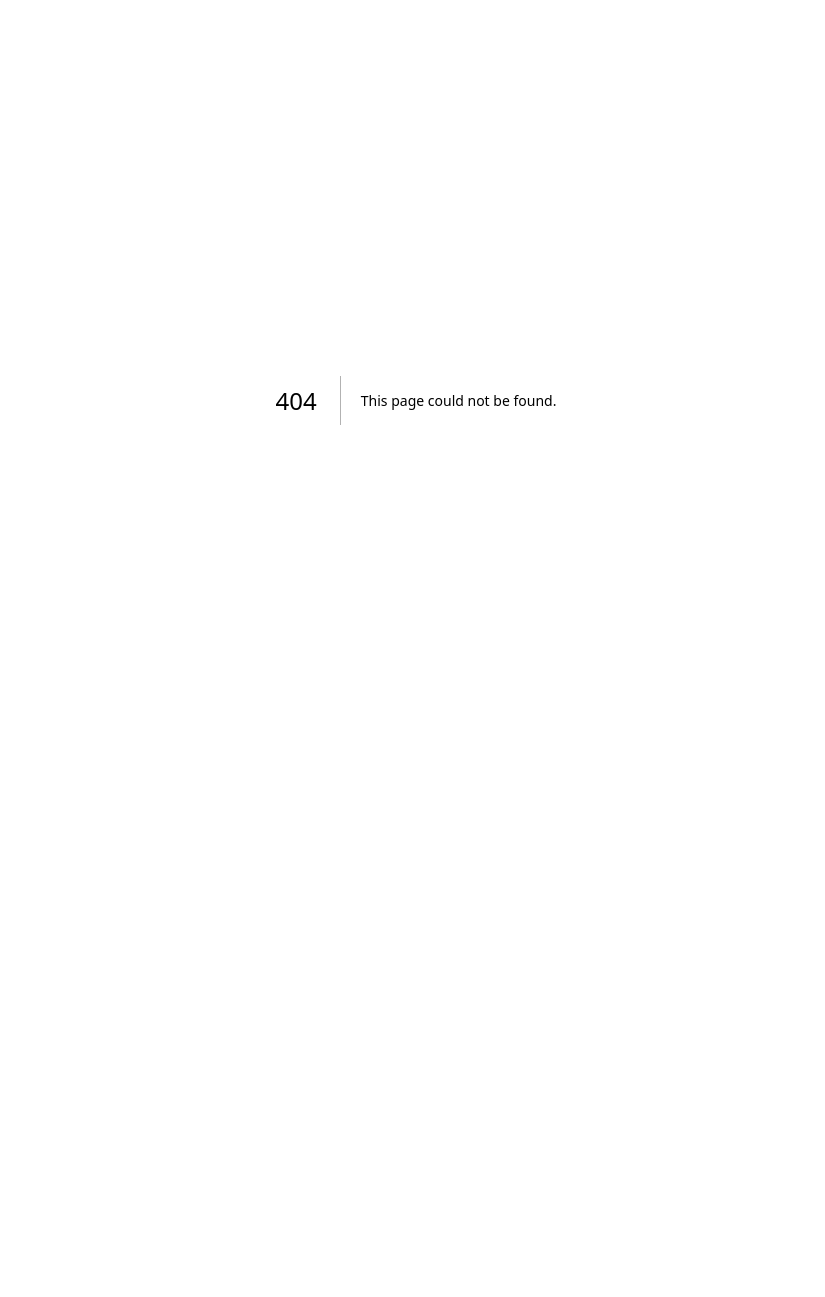
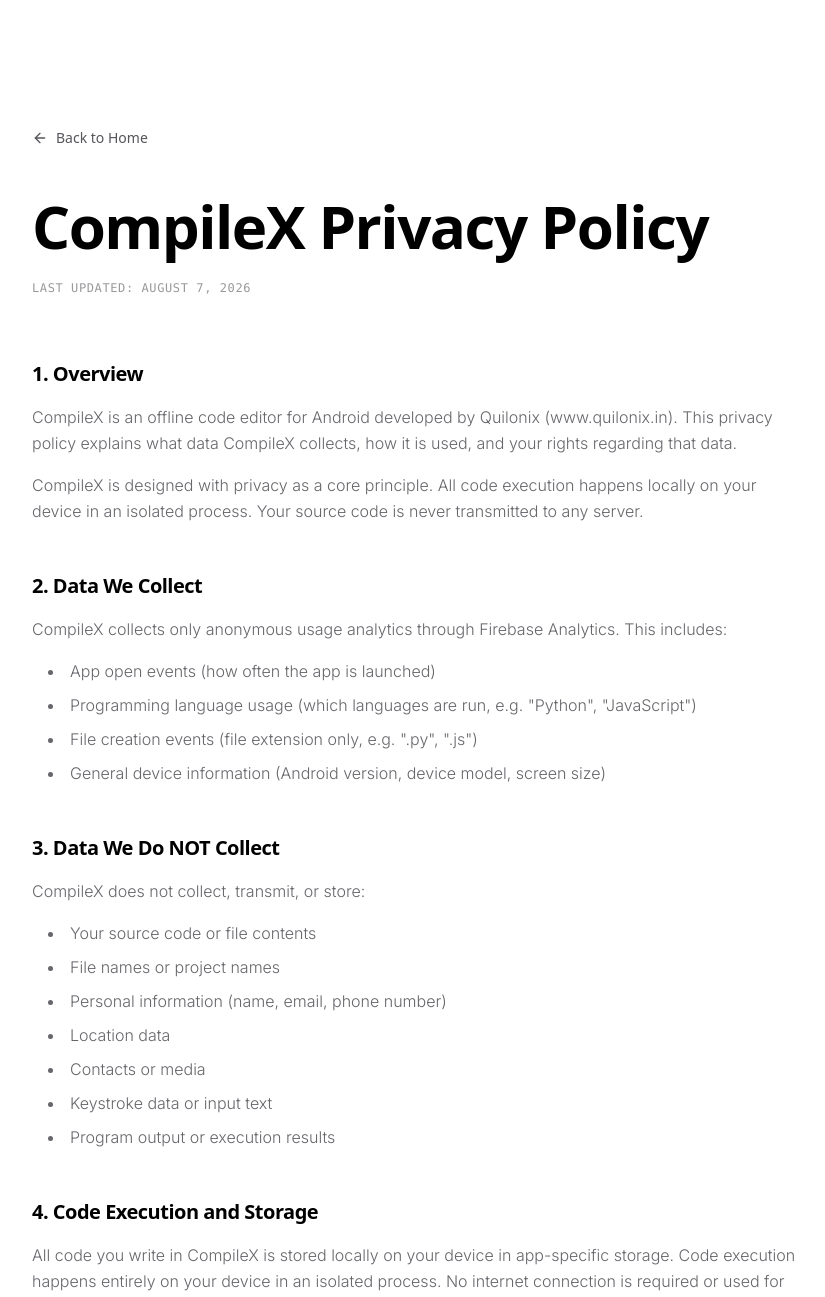
Before and after one commit to Quilonix/Quilonix-webpage, a Next.js app: page /privacy/compilex in a window 1280 px wide. Before the commit this address had no page. Shown: the top 1297 px of the page, without its empty margins (224-1049 px from the left). Before the commit the page ends 800 px from the top, so only its background shows below. Built offline with nearby package versions, Linux system fonts and the light colour scheme; a web font is replaced by a local one.

Commit message:
Add CompileX privacy policy page at /privacy/compilex

```diff
--- /dev/null
+++ b/src/app/privacy/compilex/page.tsx
@@ -0,0 +1,135 @@
+import React from "react";
+import Link from "next/link";
+import { ArrowLeft } from "lucide-react";
+
+export const metadata = {
+  title: "CompileX Privacy Policy | Quilonix",
+  description: "Privacy policy for CompileX - Offline Code Editor for Android.",
+};
+
+export default function CompileXPrivacyPage() {
+  return (
+    <main className="min-h-screen bg-brand-bg text-brand-primary pt-32 pb-24 px-6 md:px-12 font-inter relative">
+      <div className="max-w-3xl mx-auto relative z-10">
+        <Link href="/" className="inline-flex items-center gap-2 text-sm font-satoshi font-medium text-brand-secondary hover:text-brand-accent transition-colors duration-300 mb-12 group">
+          <ArrowLeft className="h-4 w-4 transition-transform duration-300 group-hover:-translate-x-1" />
+          Back to Home
+        </Link>
+
+        <h1 className="font-general font-semibold text-4xl md:text-6xl text-brand-primary mb-6 tracking-tight">
+          CompileX Privacy Policy
+        </h1>
+        <p className="font-mono text-xs text-brand-secondary/60 mb-16 uppercase tracking-wider">
+          Last updated: August 7, 2026
+        </p>
+
+        <div className="space-y-12 text-brand-secondary/90 leading-relaxed font-light text-sm md:text-base">
+          <section className="space-y-4">
+            <h2 className="font-satoshi font-bold text-xl text-brand-primary tracking-tight">1. Overview</h2>
+            <p>
+              CompileX is an offline code editor for Android developed by Quilonix (www.quilonix.in). This privacy policy explains what data CompileX collects, how it is used, and your rights regarding that data.
+            </p>
+            <p>
+              CompileX is designed with privacy as a core principle. All code execution happens locally on your device in an isolated process. Your source code is never transmitted to any server.
+            </p>
+          </section>
+
+          <section className="space-y-4">
+            <h2 className="font-satoshi font-bold text-xl text-brand-primary tracking-tight">2. Data We Collect</h2>
+            <p>
+              CompileX collects only anonymous usage analytics through Firebase Analytics. This includes:
+            </p>
+            <ul className="list-disc list-inside space-y-2 pl-4">
+              <li>App open events (how often the app is launched)</li>
+              <li>Programming language usage (which languages are run, e.g. &quot;Python&quot;, &quot;JavaScript&quot;)</li>
+              <li>File creation events (file extension only, e.g. &quot;.py&quot;, &quot;.js&quot;)</li>
+              <li>General device information (Android version, device model, screen size)</li>
+            </ul>
+          </section>
+
+          <section className="space-y-4">
+            <h2 className="font-satoshi font-bold text-xl text-brand-primary tracking-tight">3. Data We Do NOT Collect</h2>
+            <p>
+              CompileX does not collect, transmit, or store:
+            </p>
+            <ul className="list-disc list-inside space-y-2 pl-4">
+              <li>Your source code or file contents</li>
+              <li>File names or project names</li>
+              <li>Personal information (name, email, phone number)</li>
+              <li>Location data</li>
+              <li>Contacts or media</li>
+              <li>Keystroke data or input text</li>
+              <li>Program output or execution results</li>
+            </ul>
+          </section>
+
+          <section className="space-y-4">
+            <h2 className="font-satoshi font-bold text-xl text-brand-primary tracking-tight">4. Code Execution and Storage</h2>
+            <p>
+              All code you write in CompileX is stored locally on your device in app-specific storage. Code execution happens entirely on your device in an isolated process. No internet connection is required or used for running code.
+            </p>
+            <p>
+              If you uninstall CompileX, all stored projects and files are permanently deleted from your device.
+            </p>
+          </section>
+
+          <section className="space-y-4">
+            <h2 className="font-satoshi font-bold text-xl text-brand-primary tracking-tight">5. Internet Permission</h2>
+            <p>
+              CompileX requires the INTERNET permission solely for Firebase Analytics to transmit anonymous usage statistics. This permission is never used to upload your code, files, or any personal data. The code execution engine operates entirely offline.
+            </p>
+          </section>
+
+          <section className="space-y-4">
+            <h2 className="font-satoshi font-bold text-xl text-brand-primary tracking-tight">6. Third-Party Services</h2>
+            <p>
+              CompileX uses Firebase Analytics, a service provided by Google. Firebase Analytics collects anonymous usage data and device identifiers as described in Google&apos;s privacy policy. You can learn more at:
+            </p>
+            <p>
+              <a href="https://firebase.google.com/support/privacy" className="text-brand-accent hover:underline" target="_blank" rel="noopener noreferrer">
+                https://firebase.google.com/support/privacy
+              </a>
+            </p>
+          </section>
+
+          <section className="space-y-4">
+            <h2 className="font-satoshi font-bold text-xl text-brand-primary tracking-tight">7. Children&apos;s Privacy</h2>
+            <p>
+              CompileX is suitable for all ages and does not knowingly collect personal information from children under 13. Since we do not collect personal information from any user, there is no special risk to children using the app.
+            </p>
+          </section>
+
+          <section className="space-y-4">
+            <h2 className="font-satoshi font-bold text-xl text-brand-primary tracking-tight">8. Your Rights</h2>
+            <p>
+              Since CompileX does not collect personal data, there is no personal data to access, modify, or delete on our servers. All your files exist only on your device and are fully under your control. You can delete them at any time through the app or by uninstalling.
+            </p>
+            <p>
+              You may opt out of Firebase Analytics data collection by disabling &quot;Usage &amp; diagnostics&quot; in your Android device settings.
+            </p>
+          </section>
+
+          <section className="space-y-4">
+            <h2 className="font-satoshi font-bold text-xl text-brand-primary tracking-tight">9. Changes to this Policy</h2>
+            <p>
+              We may update this privacy policy from time to time. Changes will be reflected by updating the &quot;Last updated&quot; date at the top of this page. Continued use of CompileX after changes constitutes acceptance of the updated policy.
+            </p>
+          </section>
+
+          <section className="space-y-4">
+            <h2 className="font-satoshi font-bold text-xl text-brand-primary tracking-tight">10. Contact</h2>
+            <p>
+              If you have questions about this privacy policy or CompileX&apos;s data practices, please contact us at:
+            </p>
+            <p className="font-mono text-sm">
+              quilonix.ai@gmail.com
+            </p>
+            <p>
+              Quilonix - www.quilonix.in
+            </p>
+          </section>
+        </div>
+      </div>
+    </main>
+  );
+}
```
